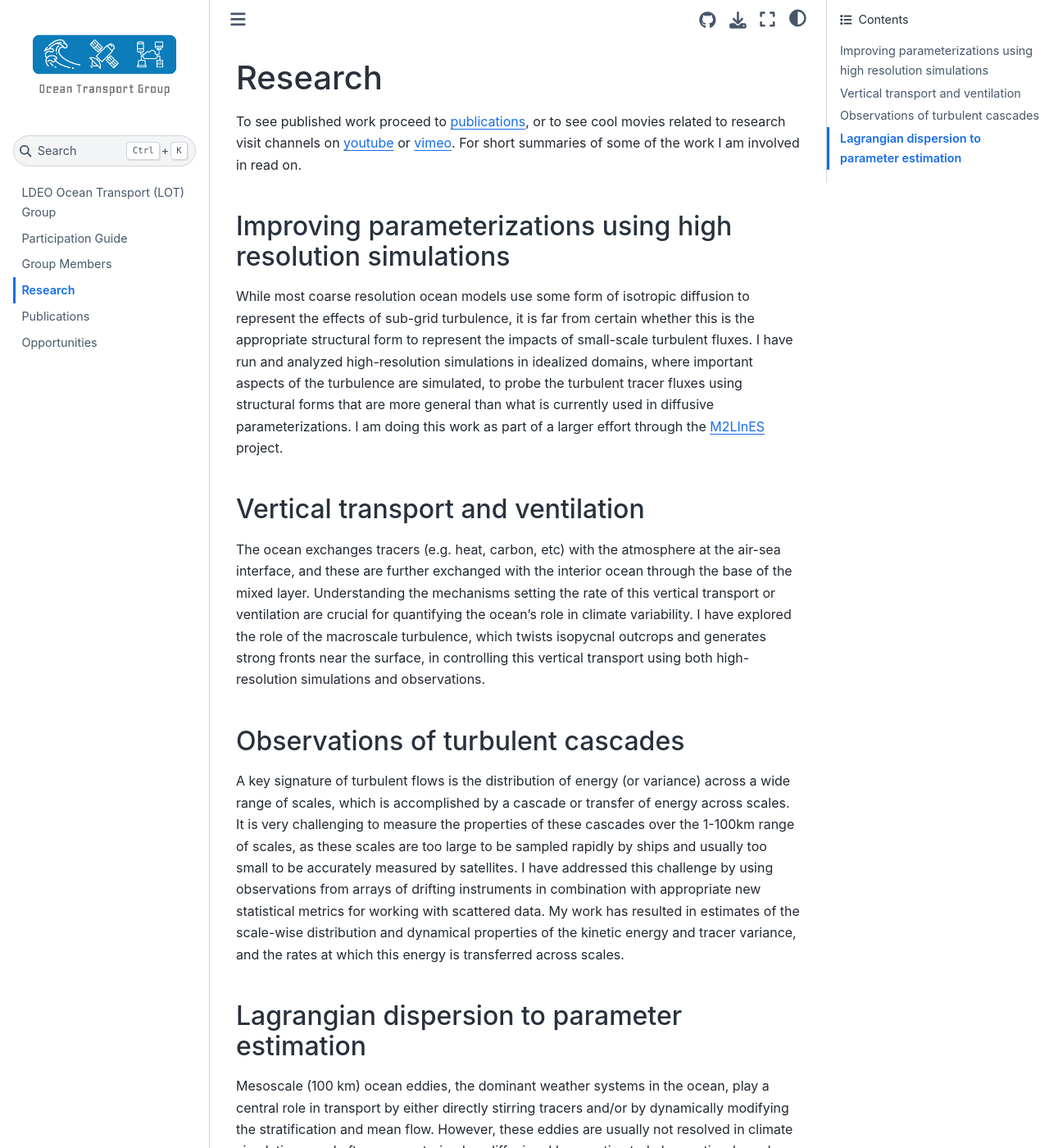
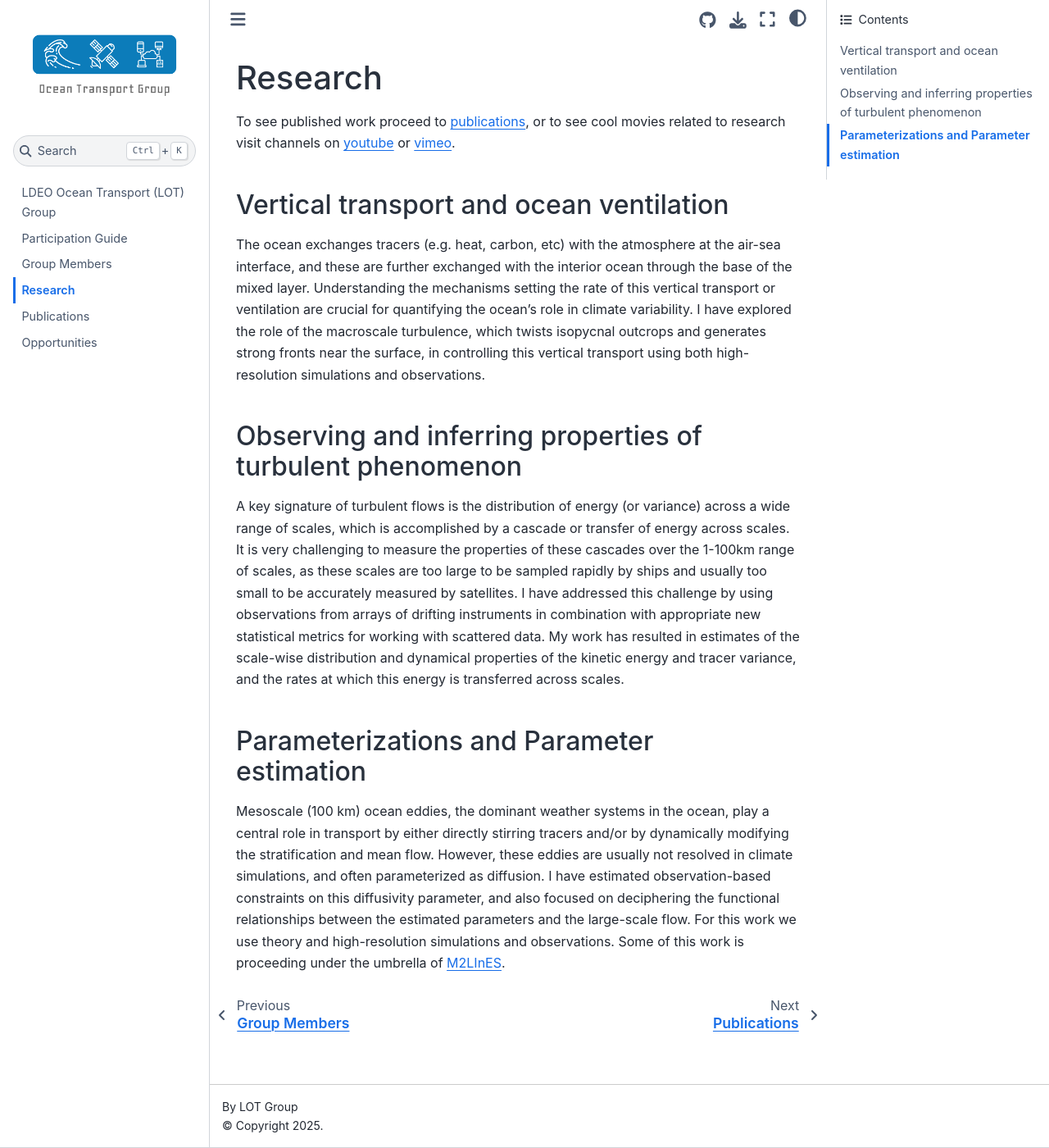
Before and after one commit to ocean-transport/ocean-transport.github.io, a Jupyter Book: the page built from research.md, in a window 1280 px wide and 1400 px high. Shown: the whole window at 82% size. Built offline with Jupyter Book 1.0.4 settings and Sphinx 7.4.7 and the Sphinx Book theme 1.1.4, drawn with Linux system fonts in a browser that asks for light colours; some of the changed text lies outside the part shown.

```diff
--- a/research.md
+++ b/research.md
@@ -10,23 +10,17 @@
 ---
 # Research
 
-To see published work proceed to [publications](./publications), or to see cool movies related to research visit channels on [youtube](https://www.youtube.com/user/dhruvsus/videos) or [vimeo](https://vimeo.com/user12345586). For short summaries of some of the work I am involved in read on.
+To see published work proceed to [publications](./publications), or to see cool movies related to research visit channels on [youtube](https://www.youtube.com/user/dhruvsus/videos) or [vimeo](https://vimeo.com/user12345586).
 
-## Improving parameterizations using high resolution simulations
 
-While most coarse resolution ocean models use some form of isotropic diffusion to represent the effects of sub-grid turbulence, it is far from certain whether this is the appropriate structural form to represent the impacts of small-scale turbulent fluxes. I have run and analyzed high-resolution simulations in idealized domains, where important aspects of the turbulence are simulated, to probe the turbulent tracer fluxes using structural forms that are more general than what is currently used in diffusive parameterizations. I am doing this work as part of a larger effort through the [M2LInES](https://m2lines.github.io/) project.
-
-## Vertical transport and ventilation
+## Vertical transport and ocean ventilation
 
 The ocean exchanges tracers (e.g. heat, carbon, etc) with the atmosphere at the air-sea interface, and these are further exchanged with the interior ocean through the base of the mixed layer. Understanding the mechanisms setting the rate of this vertical transport or ventilation are crucial for quantifying the ocean’s role in climate variability. I have explored the role of the macroscale turbulence, which twists isopycnal outcrops and generates strong fronts near the surface, in controlling this vertical transport using both high-resolution simulations and observations.
 
-
-
-## Observations of turbulent cascades
+## Observing and inferring properties of turbulent phenomenon
 
 A key signature of turbulent flows is the distribution of energy (or variance) across a wide range of scales, which is accomplished by a cascade or transfer of energy across scales. It is very challenging to measure the properties of these cascades over the 1-100km range of scales, as these scales are too large to be sampled rapidly by ships and usually too small to be accurately measured by satellites. I have addressed this challenge by using observations from arrays of drifting instruments in combination with appropriate new statistical metrics for working with scattered data. My work has resulted in estimates of the scale-wise distribution and dynamical properties of the kinetic energy and tracer variance, and the rates at which this energy is transferred across scales.
 
-## Lagrangian dispersion to parameter estimation
+## Parameterizations and Parameter estimation
 
-Mesoscale (100 km) ocean eddies, the dominant weather systems in the ocean, play a central role in transport by either directly stirring tracers and/or by dynamically modifying the stratification and mean flow. However, these eddies are usually not resolved in climate simulations, and often parameterized as diffusion. I have estimated observation-based constraints on this diffusivity parameter, and also focused on deciphering the functional relationships between the estimated parameters and the large-scale flow.
-{: .text-left}
+Mesoscale (100 km) ocean eddies, the dominant weather systems in the ocean, play a central role in transport by either directly stirring tracers and/or by dynamically modifying the stratification and mean flow. However, these eddies are usually not resolved in climate simulations, and often parameterized as diffusion. I have estimated observation-based constraints on this diffusivity parameter, and also focused on deciphering the functional relationships between the estimated parameters and the large-scale flow. For this work we use theory and high-resolution simulations and observations. Some of this work is proceeding under the umbrella of [M2LInES](https://m2lines.github.io/).
```
Also changed, not shown: intro.md (+1 -1 lines).
